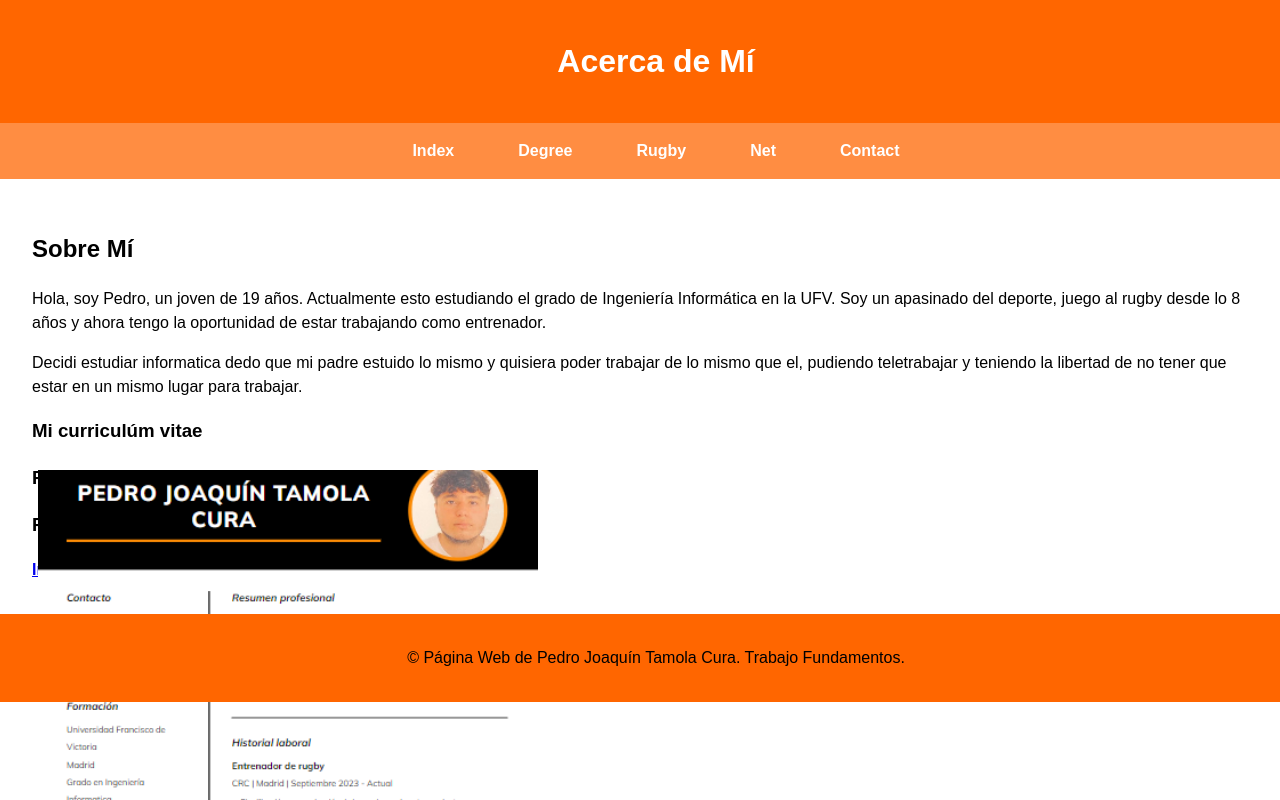
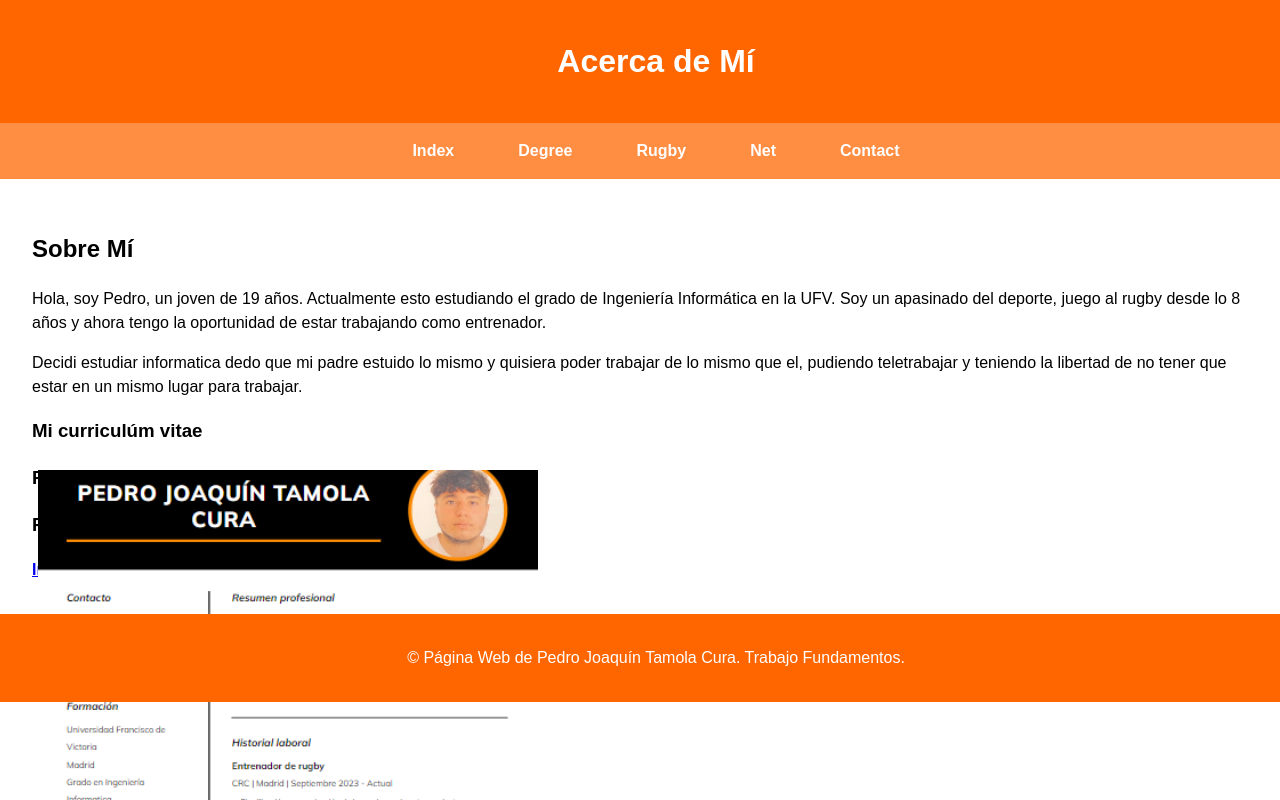
Before and after one commit to Ptamola/PTC_FII, a plain HTML site: page public/about.html in a window 1280 px wide. Shown: the top 800 px of the page. Drawn offline with Linux system fonts and the light colour scheme.

Commit message:
Update about.html

```diff
--- a/public/about.html
+++ b/public/about.html
@@ -32,7 +32,7 @@
          <b><a href= https://open.spotify.com/user/ekey4k60orao1epicdt30otsr?si=527de3cfd6b64f8a">Spotify</a></b>
             </main>
     <footer>
-        <p>&copy; Página Web de Pedro Joaquín Tamola Cura. Trabajo Fundamentos.</p>
+        <p  style="color: #ffffff;">&copy; Página Web de Pedro Joaquín Tamola Cura. Trabajo Fundamentos.</p>
     </footer>
 </body>
 </html>
```
